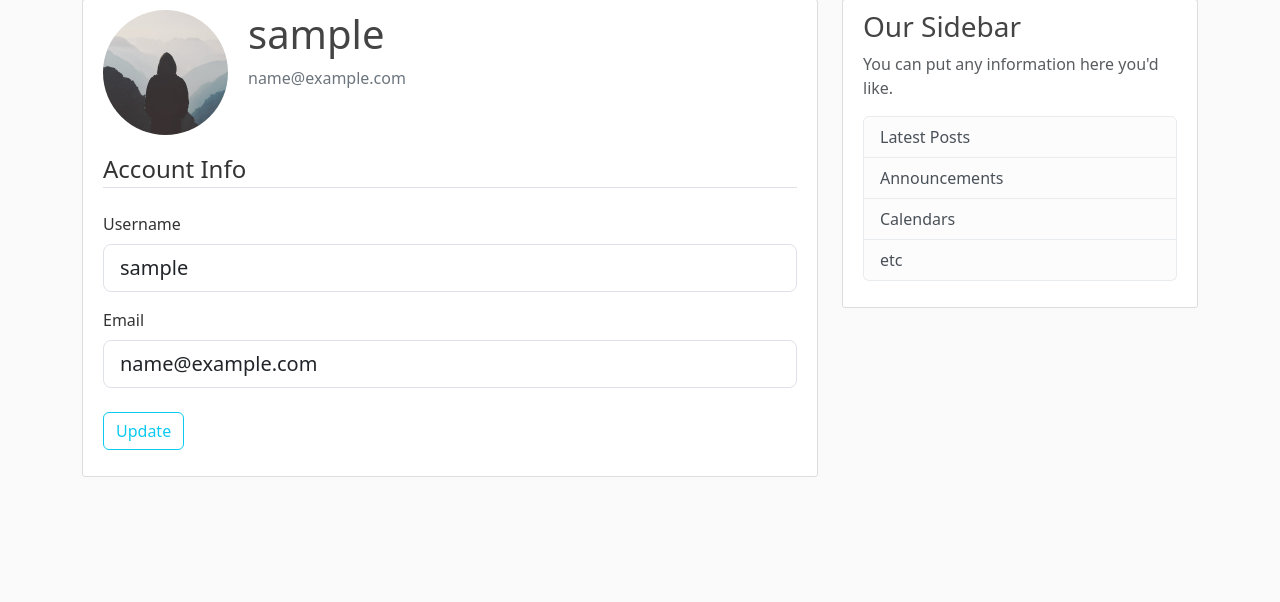
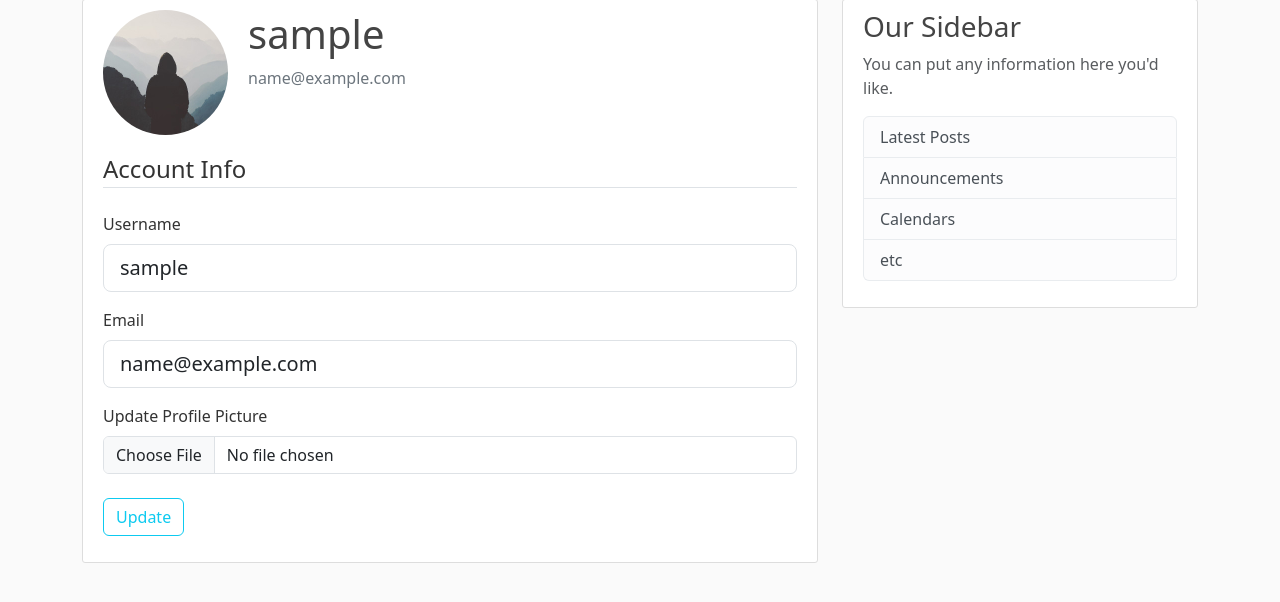
Before and after one commit to jmk-apps/flaskblog, a Flask app: page /account in a window 1280 px wide. Shown: the part 81-683 px from the top of the page. Run offline with Flask 3, Linux system fonts and the light colour scheme; the visitor is signed in with stand-in values (Sample User, id 1); data comes from the database, SQL or seed files in the repository; some libraries are stand-ins or nearby versions.

Commit message:
Added functionality to upload a profile picture

```diff
--- a/flaskblog/forms.py
+++ b/flaskblog/forms.py
@@ -1,4 +1,5 @@
 from flask_wtf import FlaskForm
+from flask_wtf.file import FileField, FileAllowed, FileSize
 from wtforms import StringField, EmailField, PasswordField, BooleanField, SubmitField
 from wtforms.validators import InputRequired, Length, Email, EqualTo, ValidationError
 from flaskblog import db
@@ -34,6 +35,7 @@ class LoginForm(FlaskForm):
 class UpdateAccountForm(FlaskForm):
     username = StringField('Username', validators=[InputRequired(), Length(min=2, max=20)])
     email = EmailField('Email', validators=[InputRequired(), Email()])
+    picture = FileField('Update Profile Picture', validators=[FileAllowed(['jpg', 'png'])])
     submit = SubmitField('Update')
 
     def validate_username(self, username):
--- a/flaskblog/routes.py
+++ b/flaskblog/routes.py
@@ -1,3 +1,6 @@
+import secrets
+import os
+from PIL import Image
 from flask import render_template, url_for, flash, redirect, request
 from flaskblog import app, db
 from flaskblog.forms import LoginForm, RegistrationForm, UpdateAccountForm
@@ -72,11 +75,27 @@ def logout():
     return redirect(url_for('home'))
 
 
+def save_picture(form_picture):
+    random_hex = secrets.token_hex(8)
+    _, f_ext = os.path.splitext(form_picture.filename)
+    picture_fn = random_hex + f_ext
+    picture_path = os.path.join(app.root_path, 'static/profile_pics', picture_fn)
+    output_size = (125, 125)
+    i = Image.open(form_picture)
+    i.thumbnail(output_size)
+    i.save(picture_path)
+
+    return picture_fn
+
+
 @app.route("/account", methods=["GET", "POST"])
 @login_required
 def account():
     form = UpdateAccountForm()
     if form.validate_on_submit():
+        if form.picture.data:
+            picture_file = save_picture(form.picture.data)
+            current_user.image_file = picture_file
         current_user.username = form.username.data
         current_user.email = form.email.data
         db.session.commit()
--- a/flaskblog/templates/account.html
+++ b/flaskblog/templates/account.html
@@ -10,7 +10,7 @@
         </div>
       </div>
       <!-- FORM HERE -->
-        <form action="" method="post" novalidate>
+        <form action="" method="post" enctype="multipart/form-data" novalidate>
             {{ form.csrf_token }}
             <fieldset class="form-group">
                 <legend class="border-bottom mb-4">Account Info</legend>
@@ -40,6 +40,20 @@
                         {{ form.email(class_="form-control form-control-lg mb-3") }}
                     {% endif %}
                 </div>
+                <div class="form-group">
+                    {{ form.picture.label(class_="form-label") }}
+
+                    {% if form.picture.errors %}
+                        {{ form.picture(class_="form-control") }}
+                        <div class="mb-3">
+                            {% for error in form.picture.errors %}
+                                <span class="text-danger">{{ error }}</span><br>
+                            {% endfor %}
+                        </div>
+                    {% else %}
+                        {{ form.picture(class_="form-control mb-3") }}
+                    {% endif %}
+                </div>
             </fieldset>
             <div class="form-group">
                 {{ form.submit(class_="btn btn-outline-info mt-2 mb-3") }}
```
Also changed, not shown: flaskblog/static/profile_pics/18a939c1fe51064b.jpg (added), flaskblog/static/profile_pics/9a9eda1c47ed69c8.jpg (added).
